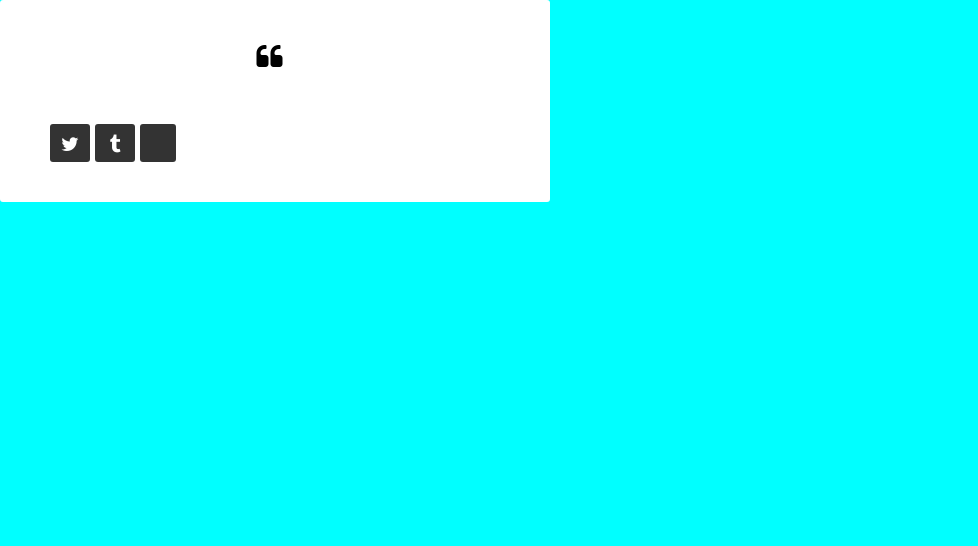
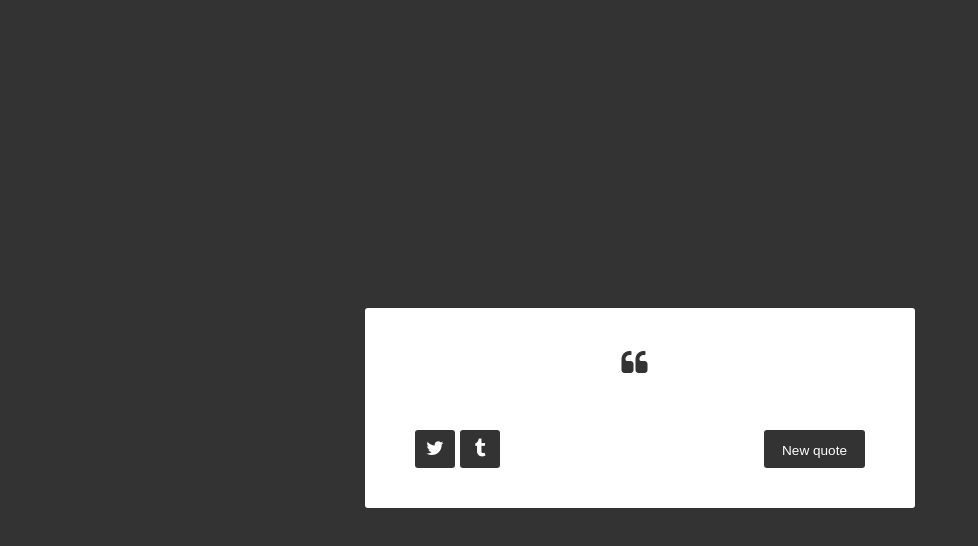
Before and after one commit to SaimonWELL/Random-Quote-Machine, a React (Create React App) app: page / in a window 1280 px wide. Shown: the top 546 px of the page, without its empty margins (0-978 px from the left). Built offline with nearby package versions, Linux system fonts and the light colour scheme.

Commit message:
feat: finished wrapper layout

```diff
--- a/src/App.css
+++ b/src/App.css
@@ -52,10 +52,14 @@
 #quote-box .buttons .button#tweet-quote,
 #quote-box .buttons .button#tumblr-quote{
     float: left;
-    padding: 8px 0 0;
+    padding: 0;
+    padding-top: 8px;
     text-align: center;
     font-size: 1.2em;
     margin-right: 5px;
     height: 30px;
     width: 40px;
 }
+#quote-box .buttons .button#new-quote{
+    float: right;
+}
--- a/src/App.js
+++ b/src/App.js
@@ -4,6 +4,9 @@ import {Component} from "react";
 import './App.css';
 
 class Wrapper extends Component{
+
+
+
   render() {
     return(
         <div id="wrapper">
@@ -22,7 +25,7 @@ class Wrapper extends Component{
                 <a className="button" id="tumblr-quote" target="_top">
                     <i className="fa fa-tumblr"></i>
                 </a>
-                <button className="button" id="new-quote"></button>
+                <button className="button" id="new-quote">New quote</button>
             </div>
           </div>
         </div>
--- a/src/index.css
+++ b/src/index.css
@@ -1,11 +1,14 @@
+@import url('https://fonts.googleapis.com/css?family=Raleway:400,500');
+
 body {
-  margin: 0;
-  background-color: aqua;
-  font-family: -apple-system, BlinkMacSystemFont, 'Segoe UI', 'Roboto', 'Oxygen',
-    'Ubuntu', 'Cantarell', 'Fira Sans', 'Droid Sans', 'Helvetica Neue',
-    sans-serif;
-  -webkit-font-smoothing: antialiased;
-  -moz-osx-font-smoothing: grayscale;
+  background-color: #333;
+  color: #333;
+  font-family: 'Ralewat',sans-serif;
+  font-weight: 400;
+  display: flex;
+  justify-content: center;
+  align-items: center;
+  height: 100vh;
 }
 
 code {
```
